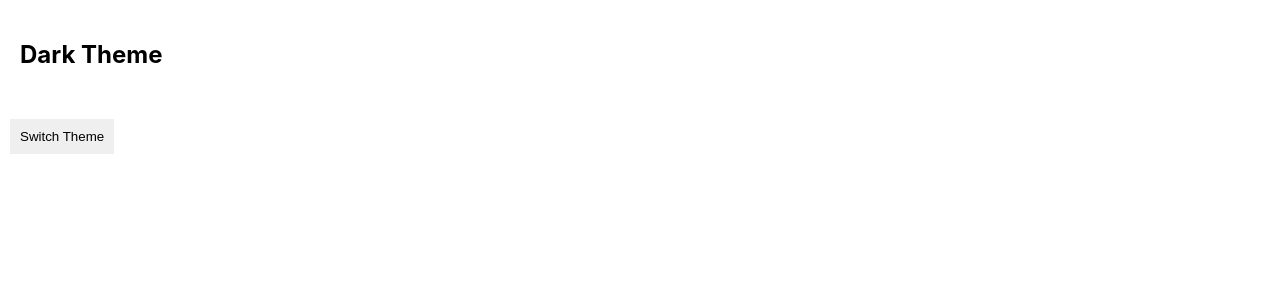
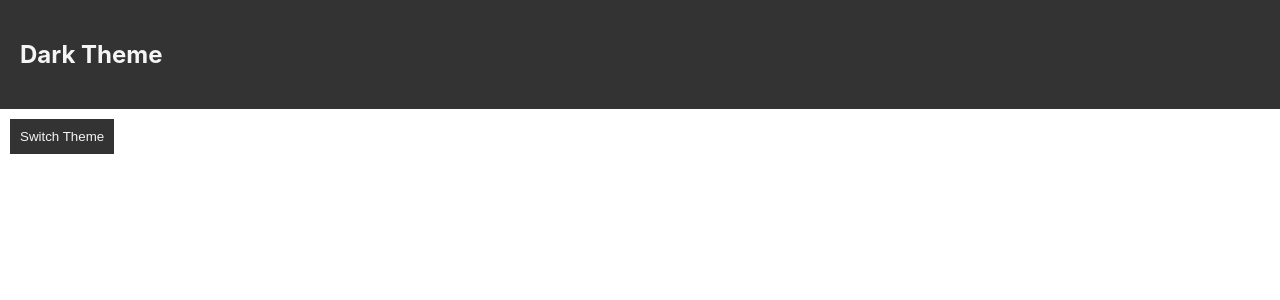
Before and after one commit to shareena-begum/react-context, a React (Vite) app: page / in a window 1280 px wide. Shown: the top 300 px of the page. Built offline with nearby package versions, Linux system fonts and the light colour scheme.

Commit message:
toggle function with prevstate is added

```diff
--- a/src/themeContext.jsx
+++ b/src/themeContext.jsx
@@ -2,9 +2,20 @@ import React, {Component} from "react"
 const {Provider, Consumer} = React.createContext()
 
 class ThemeContextProvider extends Component {
+    state = {
+        theme: "dark"
+    }
+
+    toggleTheme = () => {
+        this.setState(prevState => {
+            return {
+                theme: prevState.theme === "light" ? "dark" : "light"
+            }
+        })
+    }
     render() {
         return (
-            <Provider value={"dark"}>
+            <Provider value={{theme: this.state.theme, toggleTheme: this.toggleTheme}}>
                 {this.props.children}
             </Provider>
         )
```
